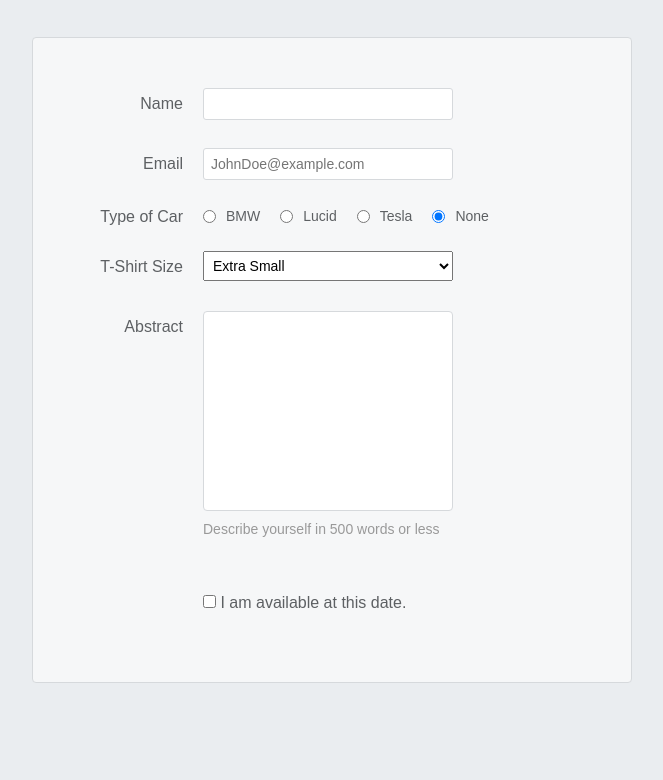
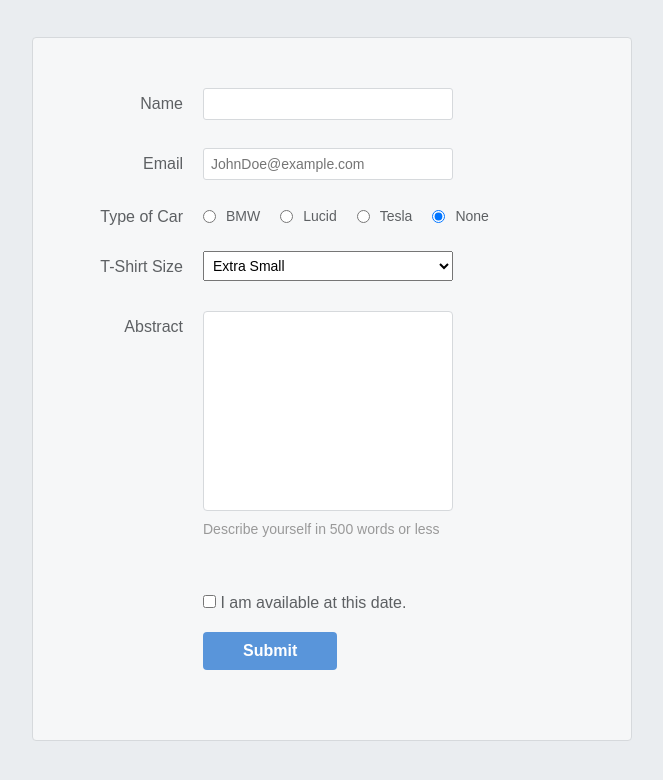
Before and after one commit to Matthias-Y/Basic-Sign-Up-Form, a plain HTML site: page index.html in a window 1280 px wide. Shown: the part 220-1000 px from the top of the page, without its empty margins (308-971 px from the left). Before the commit the page ends 943 px from the top, so only its background shows below. Drawn offline with Linux system fonts and the light colour scheme.

Commit message:
Create button input and styling

```diff
--- a/index.html
+++ b/index.html
@@ -59,6 +59,9 @@
             </label>
         </div>
 
+        <div class="form-row">
+            <button>Submit</button>
+        </div>
 
     </form>
 </body>
--- a/style.css
+++ b/style.css
@@ -120,6 +120,26 @@ body {
     margin-bottom: 0px;
 }
 
+.form-row button {
+    font-size: 16px;
+    font-weight: bold;
+
+    color: rgb(255, 255, 255);
+    background-color: #5995DA;
+    border: none;
+    border-radius: 4px;
+    padding: 10px 40px;
+    cursor: pointer;
+}
+
+.form-row button:hover {
+    background-color: #76AEED;
+}
+
+.form-row button:active {
+    background-color: #407FC7;
+  }
+
 @media only screen and (min-width: 700px){
     .form-header,
     .user-form {
@@ -167,4 +187,8 @@ body {
         margin-left: 120px;
         width: auto;
       }
+
+    .form-row button {
+        margin-left: 120px;
+    }
 }
```
